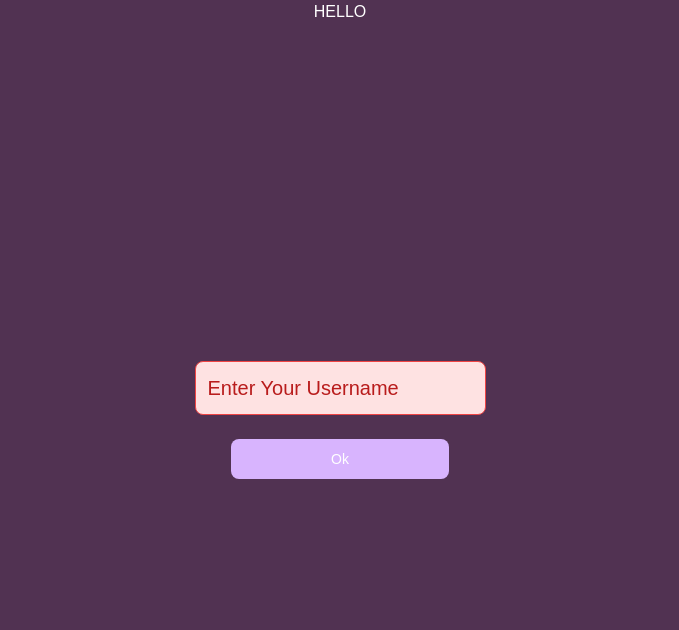
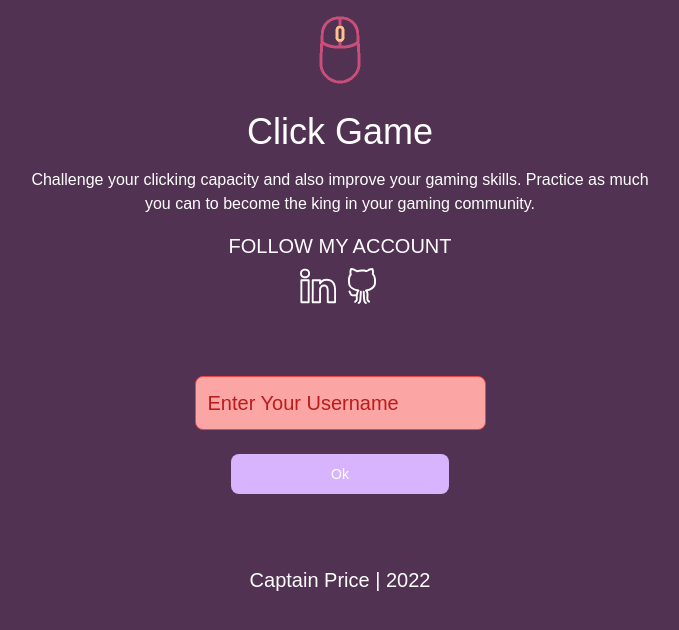
Before and after one commit to murathudavendigar/click-game-react, a React (Create React App) app: page / in a window 1280 px wide. Shown: the top 630 px of the page, without its empty margins (300-979 px from the left). Built offline with nearby package versions, Linux system fonts and the light colour scheme; no server answers; what tw-elements would draw is missing.

Commit message:
finished

```diff
--- /dev/null
+++ b/src/components/Footer.jsx
@@ -0,0 +1,11 @@
+import React from "react";
+
+const Footer = () => {
+  return (
+    <div className="text-center text-xl text-white mt-10">
+      Captain Price | {new Date().getFullYear()}
+    </div>
+  );
+};
+
+export default Footer;
--- a/src/components/Navbar.jsx
+++ b/src/components/Navbar.jsx
@@ -1,5 +1,37 @@
+import { SlSocialLinkedin, SlSocialGithub } from "react-icons/sl";
+import Click from "../assets/click.gif";
+
 function Navbar() {
-  return <div className="text-center text-white">HELLO</div>;
+  return (
+    <div className="text-center text-white">
+      <div className="flex justify-center items-center">
+        <img src={Click} alt="" width="100px" />
+      </div>
+      <h1 className="text-4xl my-3">Click Game</h1>
+      <div className="text-center flex justify-center my-4">
+        <p className="text-md lg:w-1/2 ">
+          Challenge your clicking capacity and also improve your gaming skills.
+          Practice as much you can to become the king in your gaming community.
+        </p>
+      </div>
+      <p className="uppercase text-xl">Follow my account</p>
+      <div className="flex justify-center items-center text-4xl gap-2 my-2">
+        <SlSocialLinkedin
+          className="cursor-pointer hover:text-blue-600 transition-colors"
+          onClick={(e) =>
+            (window.location.href =
+              "https://www.linkedin.com/in/murathudavendigaroncu/")
+          }
+        />
+        <SlSocialGithub
+          className="cursor-pointer hover:text-[#333] transition-colors"
+          onClick={(e) =>
+            (window.location.href = "https://github.com/murathudavendigar")
+          }
+        />
+      </div>
+    </div>
+  );
 }
 
 export default Navbar;
--- a/src/pages/Home.jsx
+++ b/src/pages/Home.jsx
@@ -1,6 +1,8 @@
 import { useEffect, useState } from "react";
 import { useSelector } from "react-redux";
 import { useNavigate } from "react-router-dom";
+import { SlSocialLinkedin, SlSocialGithub } from "react-icons/sl";
+import { GiStarsStack } from "react-icons/gi";
 
 const Home = () => {
   const [clickCount, setClickCount] = useState(0);
@@ -12,13 +14,6 @@ const Home = () => {
   const navigate = useNavigate();
   const { currentUser } = useSelector((state) => state.userName);
 
-  // const initialValues = {
-  //   userName: ,
-  //   userSetTime: infoData.userSetTime,
-  //   userClickCount: infoData.userClickCount,
-  //   userPoint: infoData.userPoint,
-  // };
-
   useEffect(() => {
     if (starter) {
       const interval = setInterval(() => {
@@ -26,9 +21,7 @@ const Home = () => {
           setSeconds(seconds - 1);
         } else if (seconds > 1) {
           setSeconds(seconds - 1);
-          console.log("interval içi. saniye : " + seconds);
         } else {
-          console.log("time is up");
           setStarter(false);
           setClickStarter(false);
           clearInterval(interval);
@@ -40,7 +33,6 @@ const Home = () => {
       return () => clearInterval(interval);
     }
   }, [seconds]);
-  console.log("interval dışı. saniye : " + seconds);
 
   useEffect(() => {
     if (starter) {
@@ -59,7 +51,22 @@ const Home = () => {
 
   return (
     <>
-      <div className="text-white h-screen w-screen flex flex-col justify-center items-center gap-4">
+      <div className="flex justify-center items-center text-4xl gap-2 mt-6 text-white">
+        <SlSocialLinkedin
+          className="cursor-pointer hover:text-blue-600 transition-colors"
+          onClick={(e) =>
+            (window.location.href =
+              "https://www.linkedin.com/in/murathudavendigaroncu/")
+          }
+        />
+        <SlSocialGithub
+          className="cursor-pointer hover:text-[#333] transition-colors"
+          onClick={(e) =>
+            (window.location.href = "https://github.com/murathudavendigar")
+          }
+        />
+      </div>
+      <div className="text-white mt-10 w-full flex flex-col justify-center items-center gap-4">
         <div className="flex justify-center items-center flex-col lg:flex-row gap-4">
           <div>
             <select
@@ -109,7 +116,11 @@ const Home = () => {
           </div>
         </div>
         <div className="block">
-          <div onClick={() => navigate("/topscores")}>Go Top Scores</div>
+          <div
+            onClick={() => navigate("/topscores")}
+            className="flex items-center text-xl gap-3 transition-all border-2 border-[#CA4E79] p-2 rounded-lg cursor-pointer hover:text-[#FFC18E] hover:bg-[#5c395e]">
+            <GiStarsStack /> <span>Go Top Scores</span>
+          </div>
         </div>
       </div>
     </>
--- a/src/pages/Result.jsx
+++ b/src/pages/Result.jsx
@@ -22,14 +22,14 @@ const Result = () => {
   }, []);
 
   return (
-    <div
-      style={{
-        display: "flex",
-        justifyContent: "center",
-        alignItems: "center",
-      }}>
-      <h1>Your Score is :{point}</h1>
-      <button onClick={() => navigate("/home")}>Try again</button>
+    <div className="text-white text-center h-screen flex justify-center items-center flex-col -mb-20 gap-3">
+      <h1 className="text-3xl">Hey {currentUser?.payload} !!!</h1>
+      <h1 className="text-4xl">Your Score is : {point}</h1>
+      <button
+        onClick={() => navigate("/home")}
+        className="inline-block px-6 py-2 border-2 border-[#FFC18E] text-[#FFC18E] font-medium text-md leading-tight uppercase rounded hover:bg-black hover:bg-opacity-5 focus:outline-none focus:ring-0 transition duration-150 ease-in-out">
+        Try Again
+      </button>
     </div>
   );
 };
--- a/src/pages/TopScores.jsx
+++ b/src/pages/TopScores.jsx
@@ -2,11 +2,13 @@ import React, { useState } from "react";
 import { useEffect } from "react";
 import { useNavigate } from "react-router-dom";
 import useDataCall from "../hooks/useDataCall";
+import { MdArrowBackIos } from "react-icons/md";
 
 const TopScores = () => {
   const navigate = useNavigate();
   const { fetchData, dataList } = useDataCall();
   const [sortedData, setSortedData] = useState(dataList);
+  const [showLogo, setShowLogo] = useState(false);
 
   useEffect(() => {
     handleSort();
@@ -24,11 +26,14 @@ const TopScores = () => {
 
   return (
     <div className=" text-white h-full text-center p-4">
-      <h1
-        className="text-start cursor-pointer hover:text-red-600 transition-all"
+      <span
+        className="text-start cursor-pointer hover:text-red-600 transition-all text-2xl flex items-center w-1/2 lg:w-1/6 "
+        onMouseOver={() => setShowLogo(true)}
+        onMouseLeave={() => setShowLogo(false)}
         onClick={() => navigate(-1)}>
-        Go Back
-      </h1>
+        {showLogo && <MdArrowBackIos />}
+        <span>Go Back</span>
+      </span>
 
       <div className="overflow-x-auto text-center my-4">
         <h1 className=" text-gray-700 uppercase bg-gray-200 text-center p-3 border-b border-black  w-full">
--- a/src/pages/Username.jsx
+++ b/src/pages/Username.jsx
@@ -1,6 +1,8 @@
 import React, { useState } from "react";
 import { useDispatch } from "react-redux";
 import { useNavigate } from "react-router-dom";
+import Footer from "../components/Footer";
+import Navbar from "../components/Navbar";
 import { enterUserName } from "../features/userNameSlice";
 
 const Username = () => {
@@ -14,13 +16,16 @@ const Username = () => {
   };
 
   return (
-    <div className="h-screen w-screen flex justify-center items-center gap-4">
+    <>
+      <Navbar />
+
+      <div className="mt-12 w-full flex justify-center items-center gap-4">
         <div className="my-6 text-center">
           {userName.trim() ? (
             <input
               type="text"
               id="success"
-            className="bg-green-100 border border-green-500 text-green-900 dark:text-green-400 placeholder-green-700 text-xl rounded-lg focus:outline-none focus:ring-green-500 focus:border-green-500 block w-full p-3"
+              className="bg-green-300 border border-green-500 text-green-900  placeholder-green-700 text-xl rounded-lg focus:outline-none focus:ring-green-500 focus:border-green-500 block w-full p-3"
               placeholder="Enter Your Username"
               onChange={(e) => setUserName(e.target.value)}
             />
@@ -28,7 +33,7 @@ const Username = () => {
             <input
               type="text"
               id="success"
-            className="bg-red-100 border border-red-500 text-red-900 dark:text-red-400 placeholder-red-700 text-xl rounded-lg focus:outline-none focus:ring-red-500 focus:border-red-500 block w-full p-3"
+              className="bg-red-300 border border-red-500 text-red-900 dark:text-red-400 placeholder-red-700 text-xl rounded-lg focus:outline-none focus:ring-red-500 focus:border-red-500 block w-full p-3"
               placeholder="Enter Your Username"
               onChange={(e) => setUserName(e.target.value)}
             />
@@ -42,6 +47,7 @@ const Username = () => {
           </button>
         </div>
       </div>
+    </>
   );
 };
 
--- a/src/router/AppRouter.jsx
+++ b/src/router/AppRouter.jsx
@@ -1,6 +1,6 @@
 import React from "react";
 import { BrowserRouter, Route, Routes } from "react-router-dom";
-import Navbar from "../components/Navbar";
+import Footer from "../components/Footer";
 import Home from "../pages/Home";
 import Result from "../pages/Result";
 import TopScores from "../pages/TopScores";
@@ -9,13 +9,13 @@ import Username from "../pages/Username";
 const AppRouter = () => {
   return (
     <BrowserRouter>
-      <Navbar />
       <Routes>
         <Route path="/" index element={<Username />} />
         <Route path="/home" element={<Home />} />
         <Route path="/result" element={<Result />} />
         <Route path="/topscores" element={<TopScores />} />
       </Routes>
+      <Footer />
     </BrowserRouter>
   );
 };
```
Also changed, not shown: src/assets/click.gif (added). Lines whose indentation alone changed are shown as unchanged.
